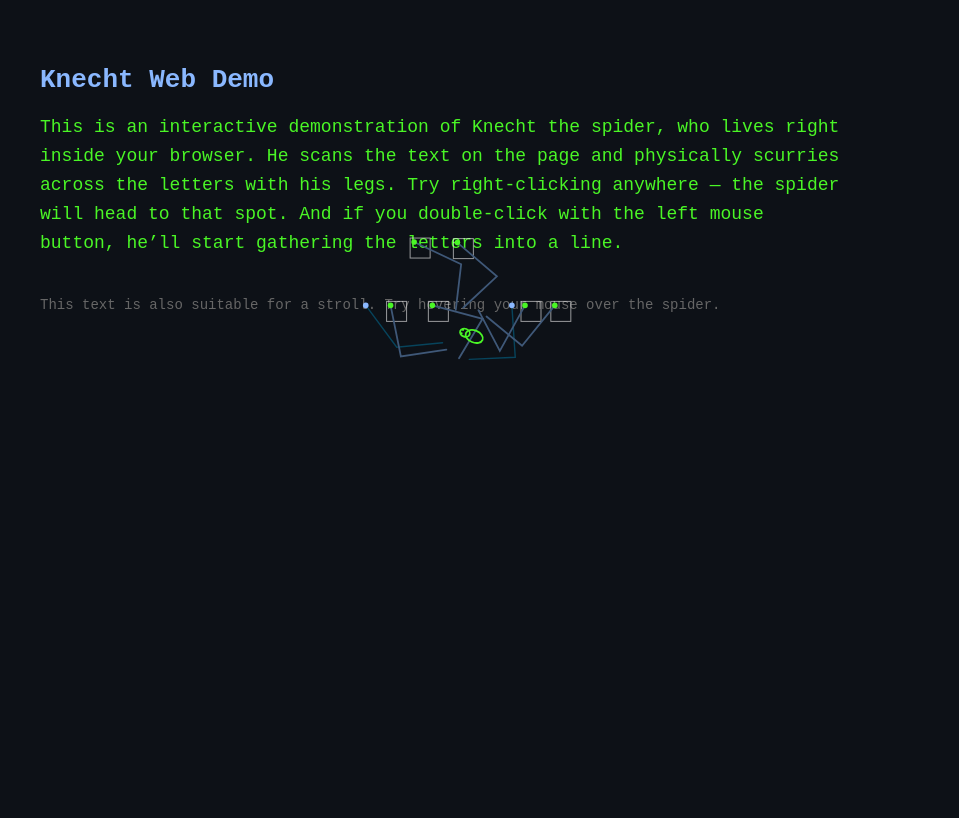
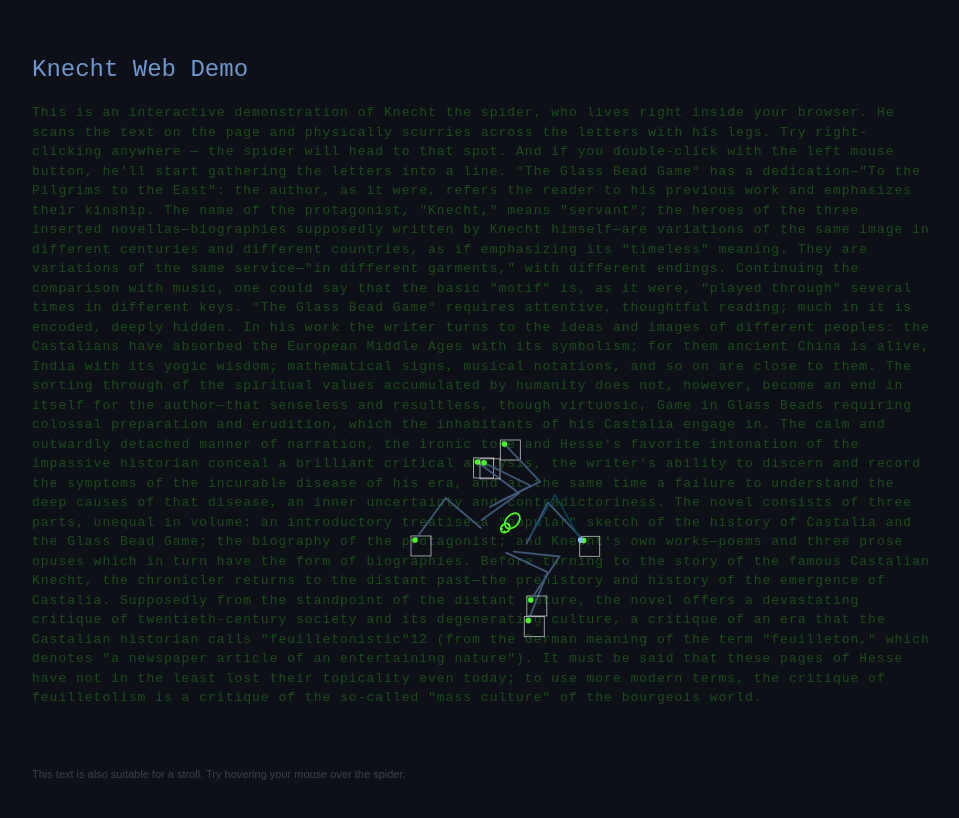
Before and after one commit to dissidentreal/knecht-desktop, an Electron app: page docs/index.html in a window 1280 px wide. Shown: the whole page, without its empty margins (8-967 px from the left). Drawn offline with Linux system fonts and the light colour scheme.

Commit message:
Change text index.html and style

```diff
--- a/docs/index.html
+++ b/docs/index.html
@@ -3,12 +3,47 @@
 <head>
     <meta charset="UTF-8">
     <title>Knecht Web Demo</title>
-    <style>
-        body { background: #0d1117; color: #4af626; font-family: monospace; padding: 40px; }
-        canvas#__spider_overlay__ { position: fixed; inset: 0; pointer-events: none; z-index: 9999; }
-        .text-block { font-size: 18px; line-height: 1.6; max-width: 800px; }
-        h1 { color: #8ab8ff; }
-        .hint { color: #666; font-size: 14px; margin-top: 40px; }
+        <style>
+        /* Темный фон */
+        body {
+            background: #0d1117;
+            padding: 40px;
+            margin: 0;
+            font-family: 'Courier New', Courier, monospace; /* Моноширинный шрифт для хакерской атмосферы */
+        }
+
+        /* Сам Canvas паука */
+        canvas#__spider_overlay__ {
+            position: fixed;
+            inset: 0;
+            pointer-events: none;
+            z-index: 9999;
+        }
+
+        /* Заголовок - чуть ярче */
+        h1 {
+            color: rgba(138, 184, 255, 0.8); /* Приглушенный сине-голубой */
+            font-size: 24px;
+            margin-bottom: 20px;
+            font-weight: normal;
+        }
+
+        /* Текст для прогулок паука - тусклый зеленый */
+        .text-block {
+            font-size: 13px;         /* Уменьшили размер */
+            line-height: 1.5;        /* Уменьшили межстрочный интервал, чтобы сетка была плотнее */
+            color: rgba(74, 246, 38, 0.25); /* Неоново-зеленый (4af626) с прозрачностью 25% */
+            max-width: 900px;
+            letter-spacing: 1px;
+        }
+
+        /* Подсказка внизу - серый */
+        .hint {
+            color: rgba(255, 255, 255, 0.2);
+            font-size: 11px;
+            margin-top: 60px;
+            font-family: sans-serif;
+        }
     </style>
 </head>
 <body>
@@ -18,6 +53,20 @@
         He scans the text on the page and physically scurries across the letters with his legs.
         Try right-clicking anywhere — the spider will head to that spot.
         And if you double-click with the left mouse button, he’ll start gathering the letters into a line.
+        "The Glass Bead Game" has a dedication—"To the Pilgrims to the East": the author, as it were, refers the reader to  his previous work and emphasizes their kinship.
+
+
+The name of the protagonist, "Knecht," means "servant"; the heroes of the three inserted novellas—biographies supposedly written by Knecht himself—are variations of the same image in different centuries and different countries, as if emphasizing its "timeless" meaning. They are variations of the same service—"in different garments," with different endings. Continuing the comparison with music, one could say that the basic "motif" is, as it were, "played through" several times in different keys.
+
+
+"The Glass Bead Game" requires attentive, thoughtful reading; much in it is encoded, deeply hidden. In his work the writer turns to the ideas and images of different peoples: the Castalians have absorbed the European Middle Ages with its symbolism; for them ancient China is alive, India with its yogic wisdom; mathematical signs, musical notations, and so on are close to them. The sorting through of the spiritual values accumulated by humanity does not, however, become an end in itself for the author—that senseless and resultless, though virtuosic, Game in Glass Beads requiring colossal preparation and erudition, which the inhabitants of his Castalia engage in. The calm and outwardly detached manner of narration, the ironic tone and Hesse's favorite intonation of the impassive historian conceal a brilliant critical analysis, the writer's ability to discern and record the symptoms of the incurable disease of his era, and at the same time a failure to understand the deep causes of that disease, an inner uncertainty and contradictoriness.
+
+
+The novel consists of three parts, unequal in volume: an introductory treatise—a "popular" sketch of the history of Castalia and the Glass Bead Game; the biography of the protagonist; and Knecht's own works—poems and three prose opuses which in turn have the form of biographies.
+
+
+Before turning to the story of the famous Castalian Knecht, the chronicler returns to the distant past—the prehistory and history of the emergence of Castalia. Supposedly from the standpoint of the distant future, the novel offers a devastating critique of twentieth-century society and its degenerating culture, a critique of an era that the Castalian historian calls "feuilletonistic"12 (from the German meaning of the term "feuilleton," which denotes "a newspaper article of an entertaining nature"). It must be said that these pages of Hesse have not in the least lost their topicality even today; to use more modern terms, the critique of feuilletolism is a critique of the so-called "mass culture" of the bourgeois world.
+
     </p>
     <div class="hint">This text is also suitable for a stroll. Try hovering your mouse over the spider.</div>
     <script src="spider-demo.js"></script>
```
